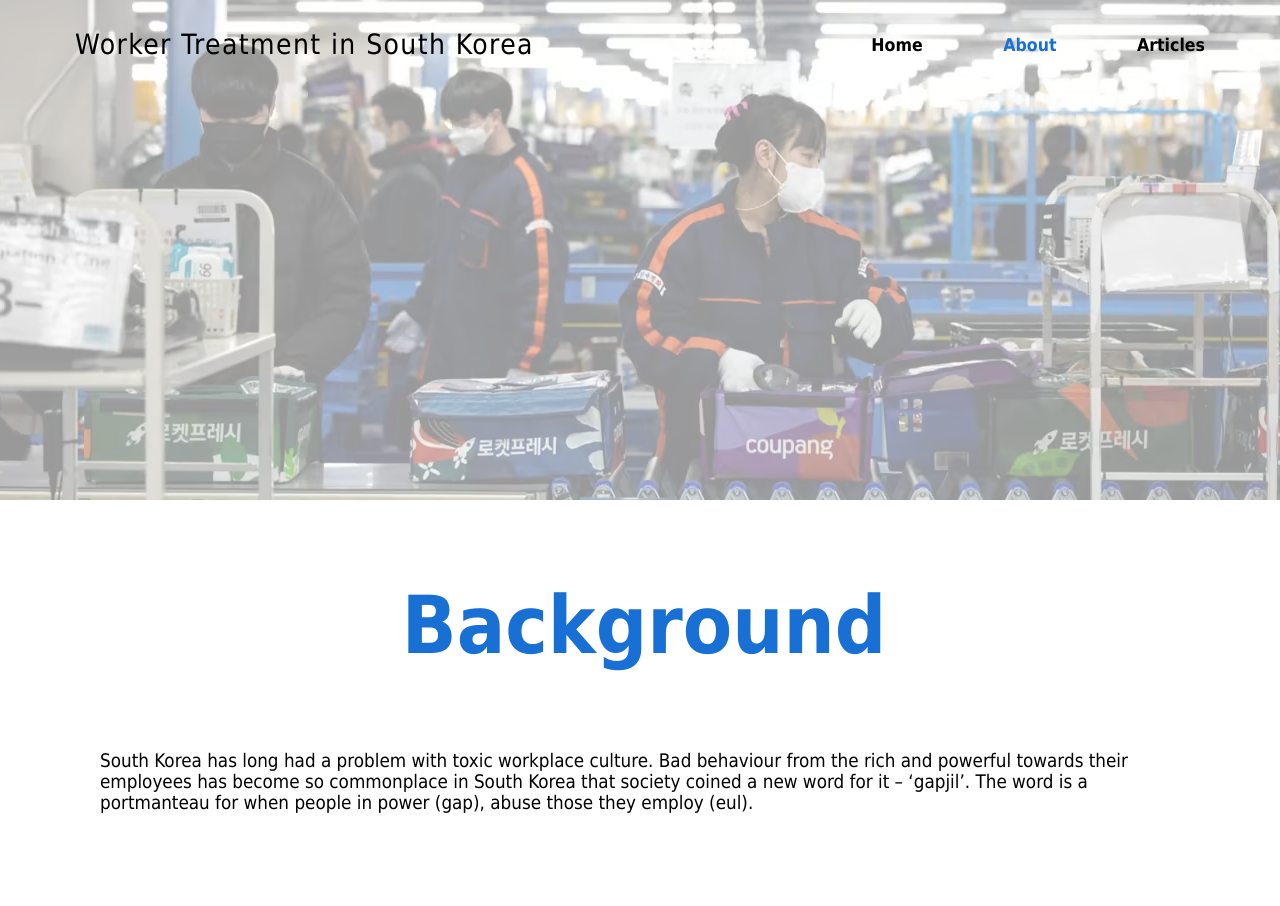
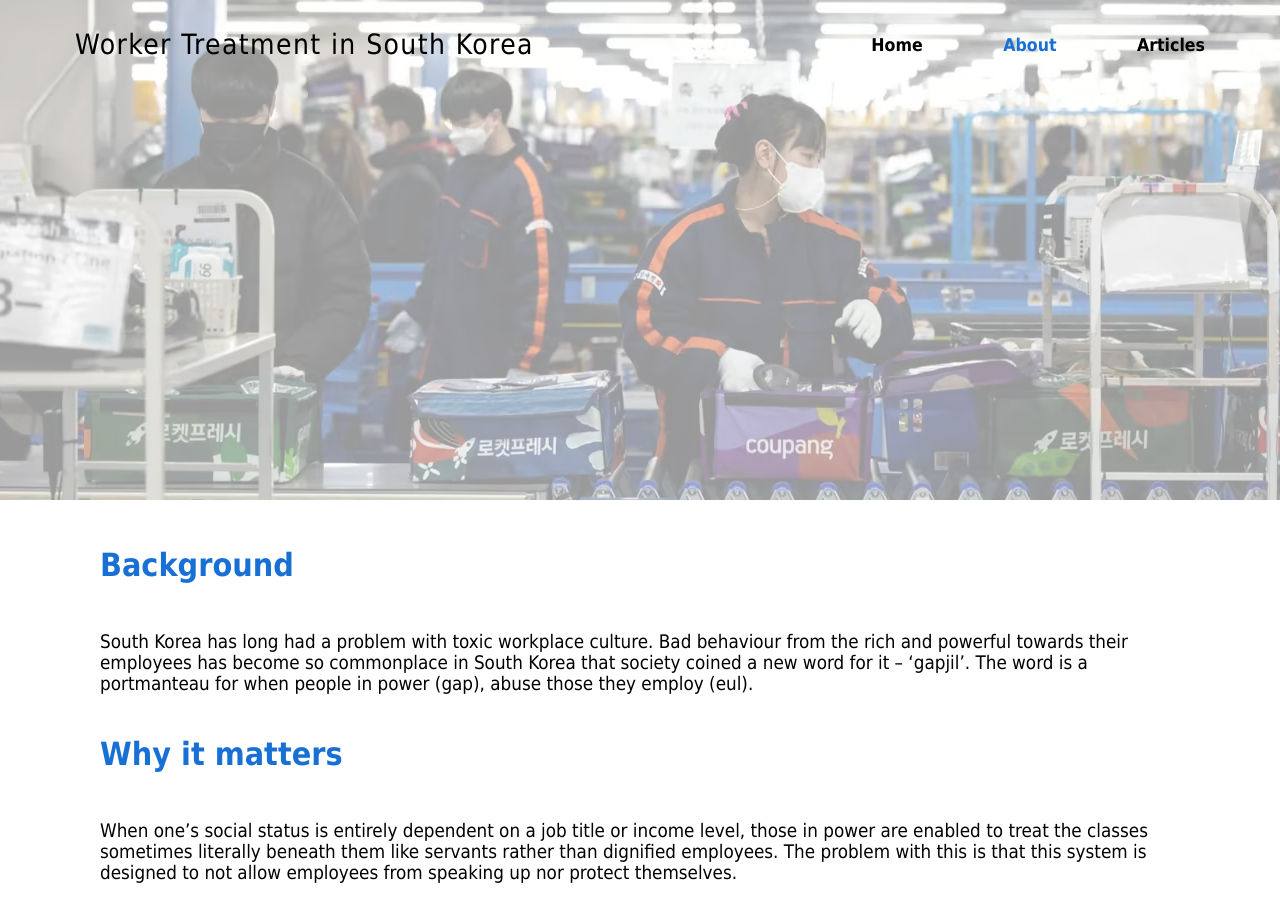
Before and after one commit to junhkim20/ThreePageWebsite, a plain HTML site: page about.html in a window 1280 px wide. Shown: the top 906 px of the page. Drawn offline with Linux system fonts and the light colour scheme.

Commit message:
h1 header error fix

```diff
--- a/style.css
+++ b/style.css
@@ -154,7 +154,7 @@
 
 
 /* Articles Page CSS */
-h1 {
+.articleheader {
   width: 100%;
   padding-top: 475px;
   text-align: center;
```
Also changed, not shown: articles.html (+1 -1 lines).
